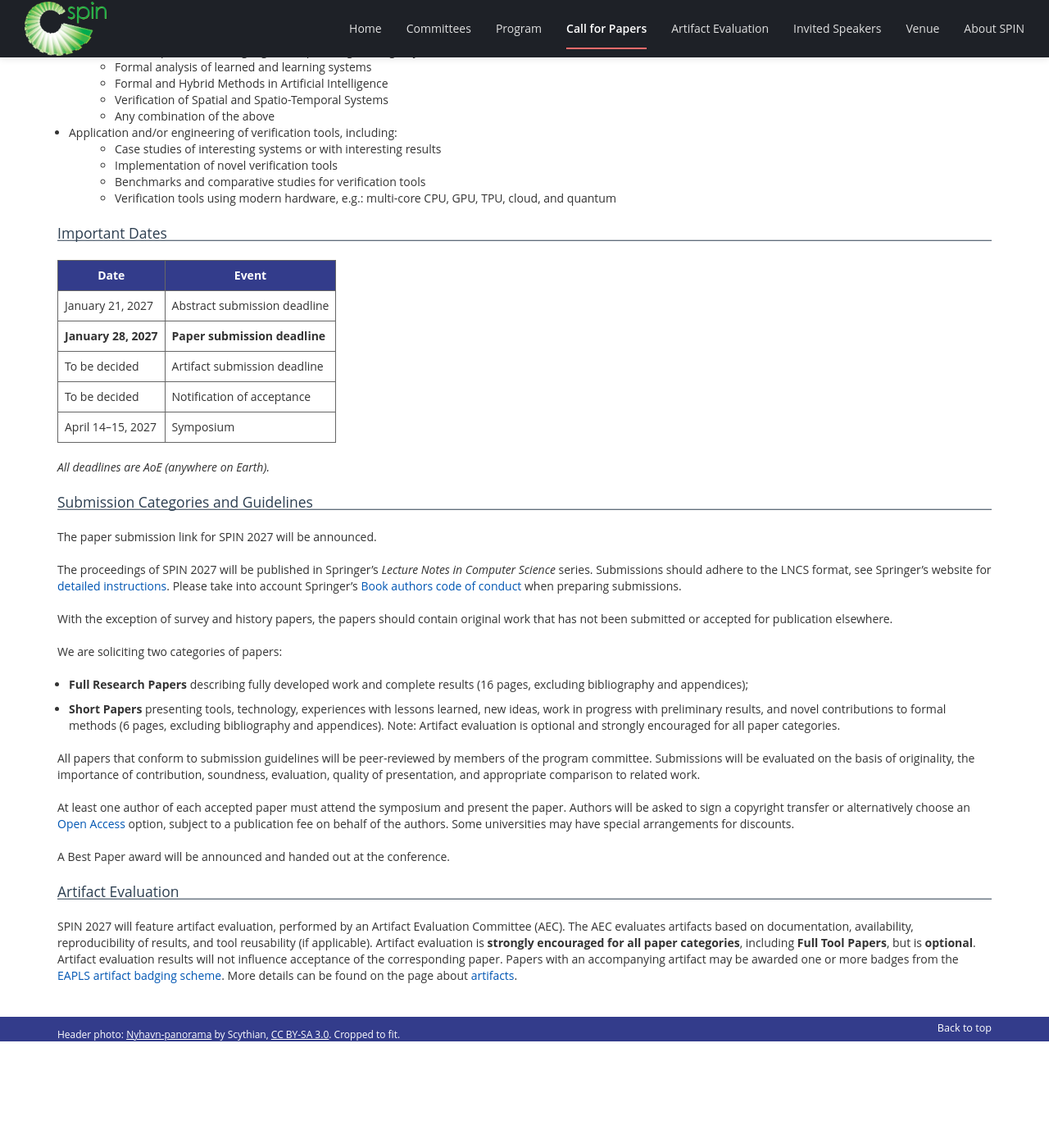
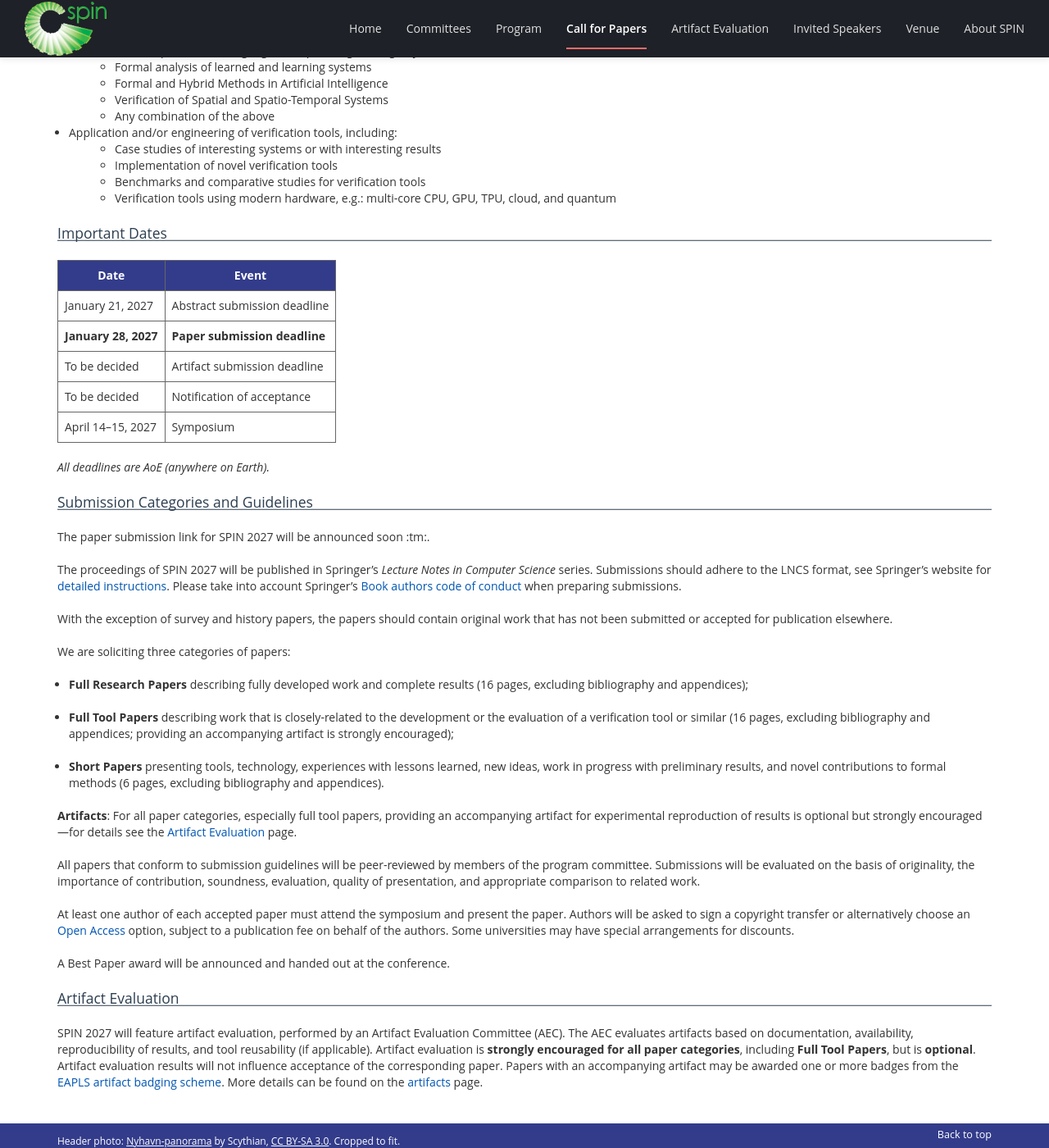
Before and after one commit to SPIN-web/SPIN2027, a Jekyll site: the page built from _pages/call.md, in a window 1280 px wide and 1400 px high, scrolled down 833 px. Shown: the whole window at 82% size. Built offline with Jekyll 4.4.1, drawn with Linux system fonts in a browser that asks for light colours; nearby versions of some CDN libraries; before the commit the page ends 2103 px from its top, so only the background shows below that.

Commit message:
Update call.md
Reintroduced "Full Tool Paper" category but with optional artifact submission

```diff
--- a/_pages/call.md
+++ b/_pages/call.md
@@ -54,22 +54,21 @@ Topics of interest include, but are not limited to:
 
 ## Submission Categories and Guidelines
 
-The paper submission link for SPIN 2027 will be announced.
+The paper submission link for SPIN 2027 will be announced soon :tm:.
 
 The proceedings of SPIN 2027 will be published in Springer's _Lecture Notes in Computer Science_ series. Submissions should adhere to the LNCS format, see Springer's website for [detailed instructions](https://www.springer.com/gp/computer-science/lncs/conference-proceedings-guidelines). Please take into account Springer's [Book authors code of conduct](https://www.springernature.com/gp/authors/book-authors-code-of-conduct) when preparing submissions.
 
 With the exception of survey and history papers, the papers should contain original work that has not been submitted or accepted for publication elsewhere.
 
-We are soliciting two categories of papers:
+We are soliciting three categories of papers:
 
 - **Full Research Papers** describing fully developed work and complete results (16 pages, excluding bibliography and appendices);
 
-<!--
-- **Full Tool Papers** describing work that is closely-related to the development or the evaluation of a verification tool or similar (16 pages, excluding bibliography and appendices); artifact evaluation is optional and strongly encouraged.
--->
+- **Full Tool Papers** describing work that is closely-related to the development or the evaluation of a verification tool or similar (16 pages, excluding bibliography and appendices; providing an accompanying artifact is strongly encouraged);
 
+- **Short Papers** presenting tools, technology, experiences with lessons learned, new ideas, work in progress with preliminary results, and novel contributions to formal methods (6 pages, excluding bibliography and appendices).
 
-- **Short Papers** presenting tools, technology, experiences with lessons learned, new ideas, work in progress with preliminary results, and novel contributions to formal methods (6 pages, excluding bibliography and appendices). Note: Artifact evaluation is optional and strongly encouraged for all paper categories.
+**Artifacts**: For all paper categories, especially full tool papers, providing an accompanying artifact for experimental reproduction of results is optional but strongly encouraged—for details see the [Artifact Evaluation]({{ '/artifacts' | relative_url }}) page.
 
 All papers that conform to submission guidelines will be peer-reviewed by members of the program committee. Submissions will be evaluated on the basis of originality, the importance of contribution, soundness, evaluation, quality of presentation, and appropriate comparison to related work.
 
@@ -86,4 +85,4 @@ The AEC evaluates artifacts based on documentation, availability, reproducibilit
 Artifact evaluation is **strongly encouraged for all paper categories**, including **Full Tool Papers**, but is **optional**.
 Artifact evaluation results will not influence acceptance of the corresponding paper.
 Papers with an accompanying artifact may be awarded one or more badges from the [EAPLS artifact badging scheme](https://eapls.org/pages/artifact_badges/).
-More details can be found on the page about [artifacts]({{ '/artifacts' | relative_url }}).
+More details can be found on the [artifacts]({{ '/artifacts' | relative_url }}) page.
```
